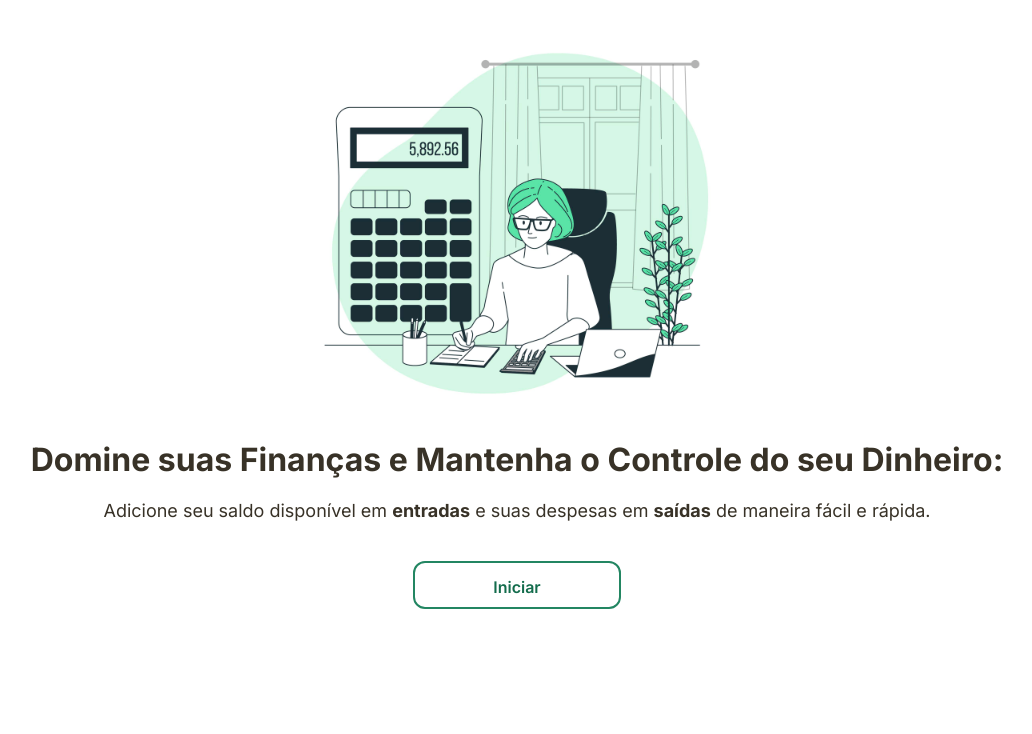
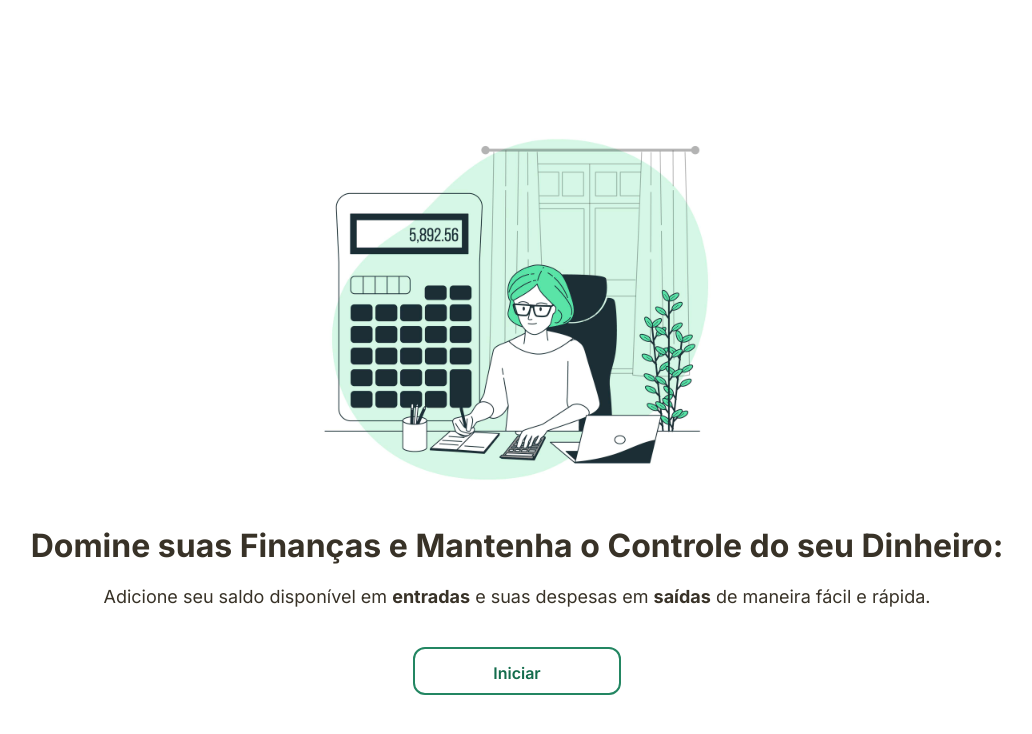
Before and after one commit to rikellyh/notePay, a React (Vite) app: page / in a window 1280 px wide. Shown: the top 734 px of the page, without its empty margins (123-1155 px from the left). Built offline with nearby package versions, Linux system fonts and the light colour scheme.

Commit message:
fix(Home): body, html, div#root height

```diff
--- a/src/index.css
+++ b/src/index.css
@@ -129,6 +129,11 @@ nav,
 section {
   display: block;
 }
+body,
+html,
+div#root {
+  height: 100%;
+}
 body {
   overflow: auto;
   line-height: 1;
--- a/src/styles/Home.css
+++ b/src/styles/Home.css
@@ -2,7 +2,9 @@
   display: flex;
   align-items: center;
   flex-direction: column;
+  justify-content: center;
 
+  height: 100%;
   gap: 1.5rem;
   padding: 1.25rem;
 }
```
